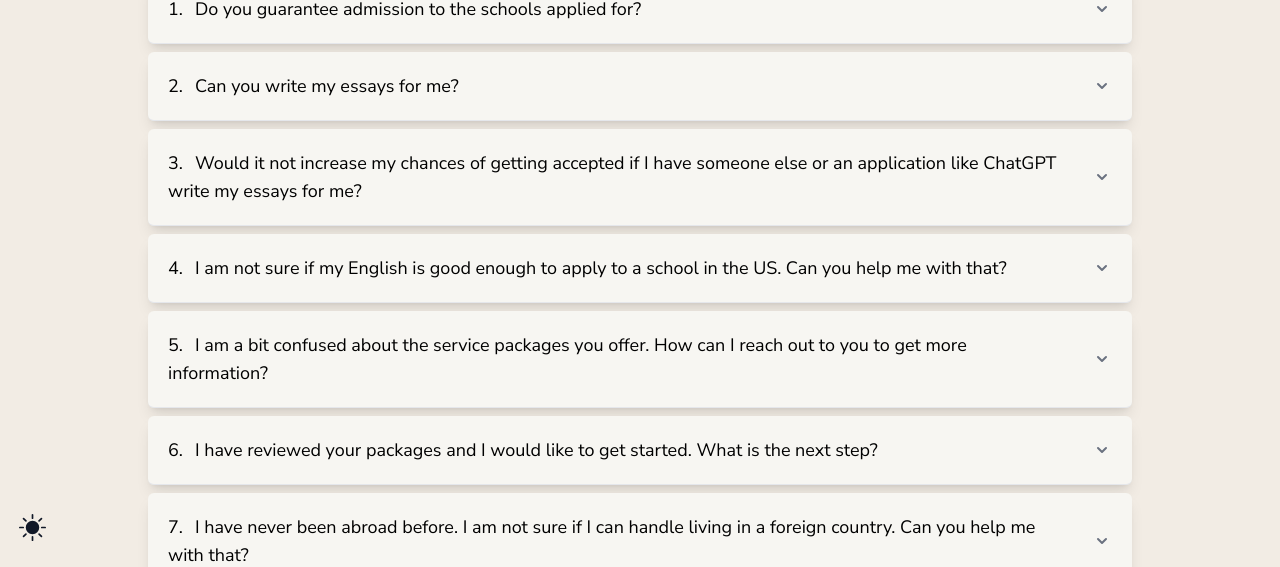
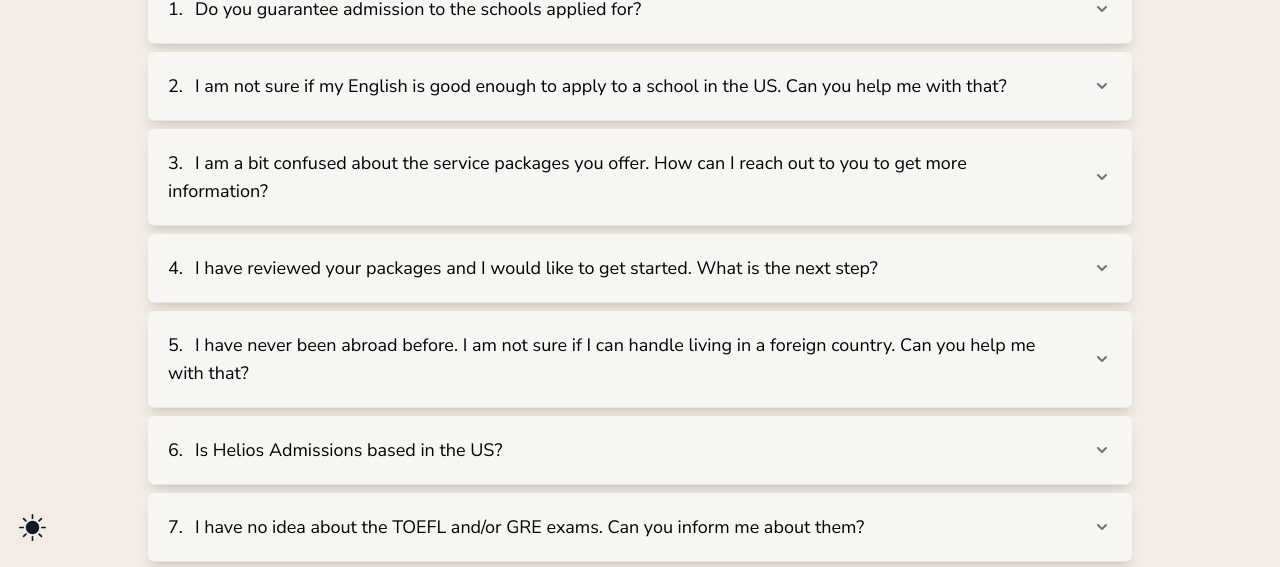
Before and after one commit to trustdan/caprawise-nextjs-education-consulting-website, a Next.js app: page /faq in a window 1280 px wide. Shown: the part 233-800 px from the top of the page. Built offline with nearby package versions, Linux system fonts and the light colour scheme; no server answers.

Commit message:
remove some faq about SOP

```diff
--- a/app/faq/page.tsx
+++ b/app/faq/page.tsx
@@ -29,26 +29,6 @@ export default function FAQ() {
       answer: {
         en: "While we are very confident in our services and the quality of our work, we cannot guarantee admission to any school due to the various factors that make up the application process.",
         tr: "Danışmanlığımızdan ve hizmet kalitemizden son derece emin olsak da, herhangi bir okula kesin kabul garantisi vermemiz başvuru sürecinin yapısı gereği mümkün değildir.",
-      },
-    },
-    {
-      question: {
-        en: "Can you write my essays for me?",
-        tr: "Başvuru için gereken niyet mektubu ve benzeri yazıları siz yazabilir misiniz?",
-      },
-      answer: {
-        en: "It is against our principles to write essays for students. However, we will provide you with the necessary guidance and review it for you as many times to make sure that it is perfect for your application.",
-        tr: "Öğrenciler adına niyet mektubu vb metinleri yazmak prensip olarak tamamen karşı olduğumuz bir konudur. Ancak, niyet mektubunuz dahil olmak üzere, başvuru için gerekli olan tüm metinleri yazarken size gerekli yönlendirmeyi fazlasıyla yapacak ve yeterli olduklarına emin olana kadar gözden geçireceğiz.",
-      },
-    },
-    {
-      question: {
-        en: "Would it not increase my chances of getting accepted if I have someone else or an application like ChatGPT write my essays for me?",
-        tr: "Niyet mektubumu başkasına veya ChatGPT gibi bir uygulamaya yazdırmak kabul şansımı arttırmaz mı?",
-      },
-      answer: {
-        en: "The essays, especially your statement of purpose, are the most important part of your application. They are also the only part of your application where you can express yourself and your motivations. If you have someone else write it for you, it is likely that your statement of purpose will not be personalized and impactful enough. In addition, many admissions committe now use AI tools to detect if a text/essay was written by a large language model like ChatGPT. This will most likely result in your application being rejected.",
-        tr: "Niyet mektubunuz başta olmak üzere, başvurunuzda kaleme alacağınız yazılar, başvurunuzun en önemli parçasıdır. Aynı zamanda kendinizi ve motivasyonunuzu ifade edebileceğiniz tek kısımdır. Başkasına veya ChatGPT gibi dil modellerine yazdırdığınızda, kabul komitesini etkilemek daha da zor olacaktır. Ayrıca, birçok kabul komitesi artık ChatGPT gibi büyük dil modellerinin yazdığı bir metni/niyet mektubunu tespit etmek için yapay zeka araçlarını kullanmaktadır. Bu durumda başvurunuzun reddedilmesi çok olasıdır.",
       },
     },
     {
```
